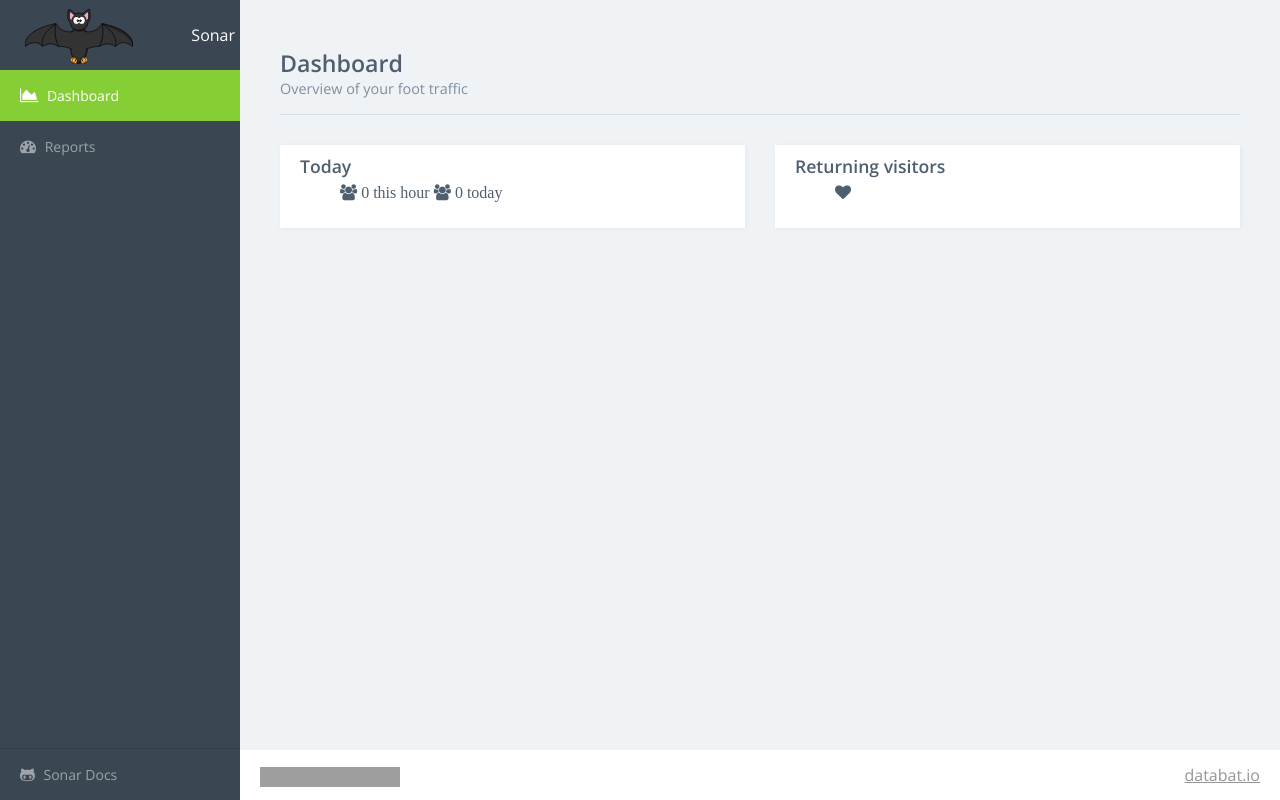
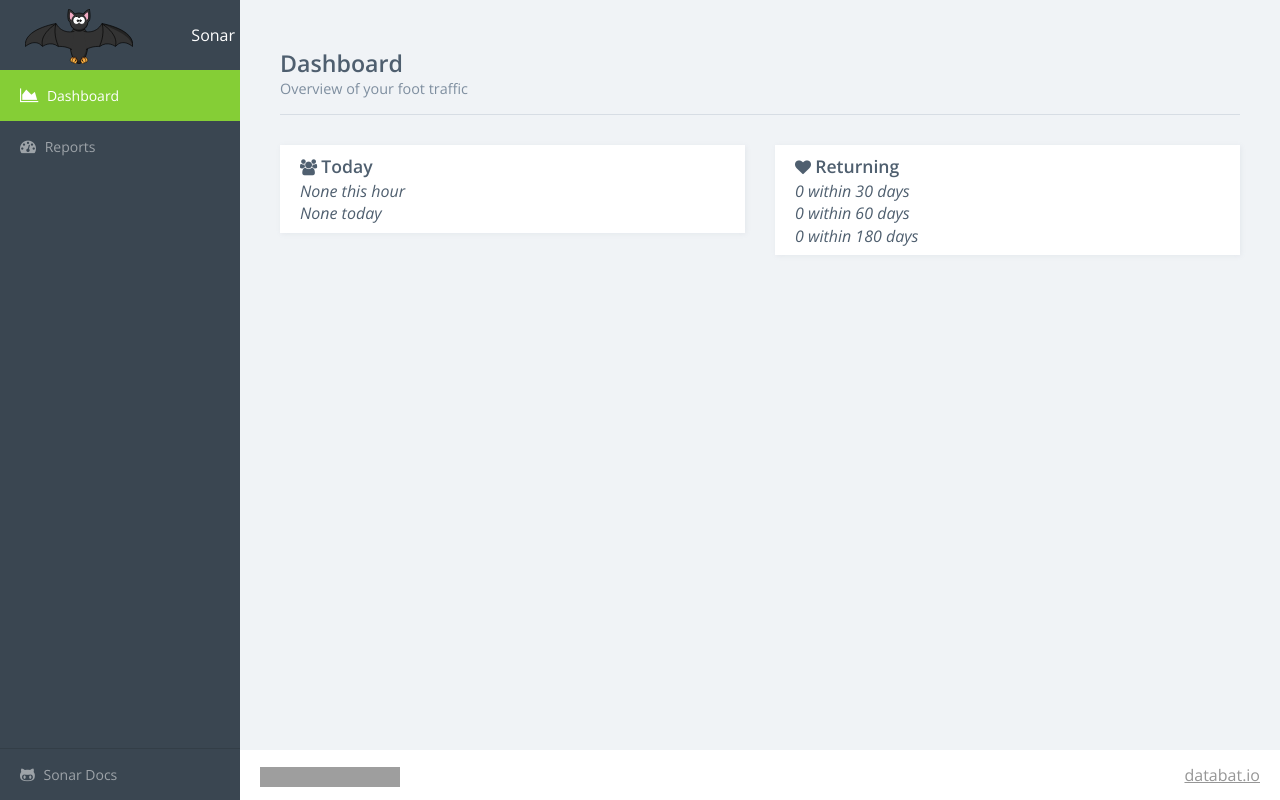
Before and after one commit to databat-io/sonar, a Django app: page /analytics/ in a window 1280 px wide. Run offline with Django 3.2, Linux system fonts and the light colour scheme; data that the repository does not hold is empty; parts of the project's set-up code (start-up, migrations or seed data) failed here and were passed over; some libraries are stand-ins or nearby versions; grey boxes are pictures that could not be loaded.

Commit message:
Fixes formatting ands adds visitor data to dashboard.

```diff
--- a/app/django/analytics/templates/analytics/dashboard.html
+++ b/app/django/analytics/templates/analytics/dashboard.html
@@ -34,11 +34,12 @@
 
                 <div class="card-header">
                     <div class="header-block">
+                        <i class="fa fa-users" aria-hidden="true"></i>
                         <p class="title"> Today </p>
                         <div>
-                            <ul>
-                              <i class="fa fa-users" aria-hidden="true">  {{ visitors_this_hour }} this hour</i>
-                              <i class="fa fa-users" aria-hidden="true">  {{ visitors_this_hour }} today</i>
+                            <ul class="item-list">
+                                <i>{{ visitors_this_hour }} this hour</i>
+                                <i>{{ visitors_this_hour }} today</i>
                             </ul>
                         </div>
                     </div>
@@ -52,10 +53,13 @@
 
                 <div class="card-header">
                     <div class="header-block">
-                        <p class="title"> Returning visitors </p>
+                        <i class="fa fa-heart" aria-hidden="true"></i>
+                        <p class="title"> Returning </p>
                         <div>
-                            <ul>
-                                 <i class="fa fa-heart" aria-hidden="true"></i>
+                            <ul class="item-list">
+                                <i>{{ returning_visitors_30_days }} within 30 days</i>
+                                <i>{{ returning_visitors_60_days }} within 60 days</i>
+                                <i>{{ returning_visitors_180_days }} within 180 days</i>
                             </ul>
                         </div>
                     </div>
--- a/app/django/analytics/views.py
+++ b/app/django/analytics/views.py
@@ -9,28 +9,58 @@
 from django.conf import settings
 from django.shortcuts import render, render_to_response, reverse, redirect
 from django.utils import timezone
+import redis
+
+r = redis.Redis(
+        host=settings.REDIS_HOST,
+        port=settings.REDIS_PORT,
+        db=settings.REDIS_DATABASE
+)
+
+
+def get_visitors_today():
+    current_time = timezone.now()
+    if not r.get('visitors-today'):
+        visitors_today = ScanRecord.objects.filter(
+            timestamp__date=current_time.date(),
+            rssi__lte=settings.SENSITIVITY
+        ).count()
+        r.set('visitors-today', visitors_today)
+        r.expire('visitors-today', 60*10)
+        return visitors_today
+    else:
+        return int(r.get('visitors-today'))
+
+
+def get_visitors_this_hour():
+    current_time = timezone.now()
+
+    if not r.get('visitors-this-hour'):
+        visitors_this_hour = ScanRecord.objects.filter(
+            timestamp__date=current_time.date(),
+            timestamp__hour=current_time.hour,
+            rssi__lte=settings.SENSITIVITY
+        ).count()
+        r.set('visitors-this-hour', visitors_this_hour)
+        r.expire('visitors-this-hour', 60*5)
+    else:
+        return int(r.get('visitors-this-hour'))
 
 
 def dashboard(request, *args, **kwargs):
     page_title = "Dashboard"
 
-    current_time = timezone.now()
-
-    visitors_this_hour = ScanRecord.objects.filter(
-        timestamp__date=current_time.date(),
-        timestamp__hour=current_time.hour,
-        rssi__lte=settings.SENSITIVITY
-    ).count()
-
-    visitors_today = ScanRecord.objects.filter(
-        timestamp__date=current_time.date(),
-        rssi__lte=settings.SENSITIVITY
-    ).count()
+    returning_visitors_30_days = 0
+    returning_visitors_60_days = 0
+    returning_visitors_180_days = 0
 
     context = {
         'page_title': page_title,
-        'visitors_this_hour': visitors_this_hour,
-        'visitors_today': visitors_today
+        'visitors_this_hour': get_visitors_this_hour(),
+        'visitors_today': get_visitors_today(),
+        'returning_visitors_30_days': returning_visitors_30_days,
+        'returning_visitors_60_days': returning_visitors_60_days,
+        'returning_visitors_180_days': returning_visitors_180_days,
     }
     return render(request, 'analytics/dashboard.html', context)
 
```
